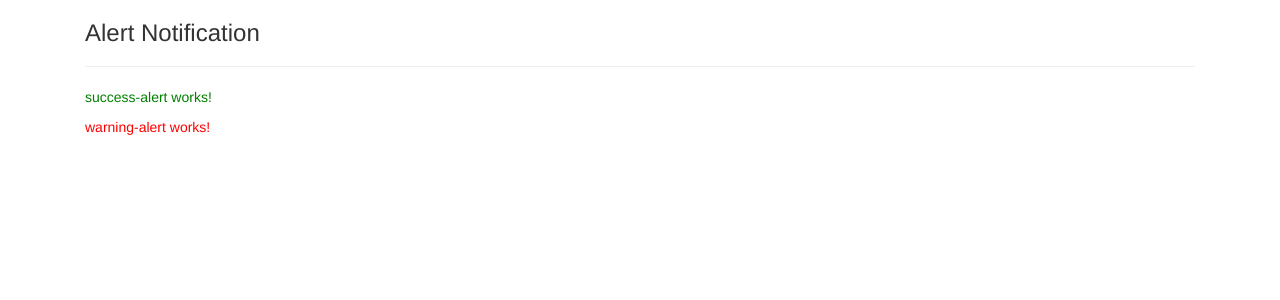
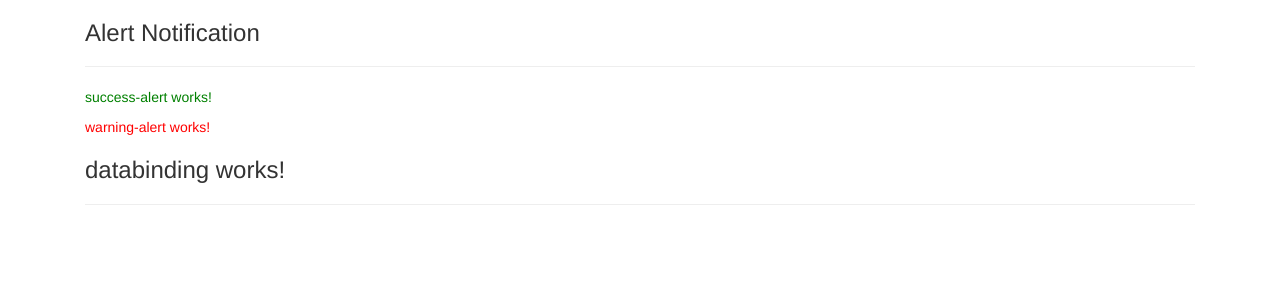
Before and after one commit to Pilotwing/angularCourse, an Angular app: page / in a window 1280 px wide. Shown: the top 300 px of the page. Built offline with nearby package versions, Linux system fonts and the light colour scheme.

Commit message:
Generate databinding component

```diff
--- a/src/app/app.component.html
+++ b/src/app/app.component.html
@@ -4,6 +4,7 @@
         <hr>
         <app-success-alert></app-success-alert>
         <app-warning-alert></app-warning-alert>
+        <app-databinding></app-databinding>
         <!-- <div class="app-warning-alert"></div> -->
     </div>
 </div>
--- a/src/app/app.module.ts
+++ b/src/app/app.module.ts
@@ -4,12 +4,14 @@ import { NgModule } from '@angular/core';
 import { AppComponent } from './app.component';
 import { WarningAlertComponent } from './warning-alert/warning-alert.component';
 import { SuccessAlertComponent } from "./success-alert/success-alert.component";
+import { DatabindingComponent } from './databinding/databinding.component';
 
 @NgModule({
   declarations: [
     AppComponent,
     WarningAlertComponent,
-    SuccessAlertComponent
+    SuccessAlertComponent,
+    DatabindingComponent
   ],
   imports: [
     BrowserModule
--- /dev/null
+++ b/src/app/databinding/databinding.component.html
@@ -0,0 +1,2 @@
+<h3>databinding works!</h3>
+<hr>
--- /dev/null
+++ b/src/app/databinding/databinding.component.ts
@@ -0,0 +1,15 @@
+import { Component, OnInit } from '@angular/core';
+
+@Component({
+  selector: 'app-databinding',
+  templateUrl: './databinding.component.html',
+  styleUrls: ['./databinding.component.css']
+})
+export class DatabindingComponent implements OnInit {
+
+  constructor() { }
+
+  ngOnInit(): void {
+  }
+
+}
```
Also changed, not shown: src/app/databinding/databinding.component.css (added), 1 other file (tests, documents, lock files or other folders).
